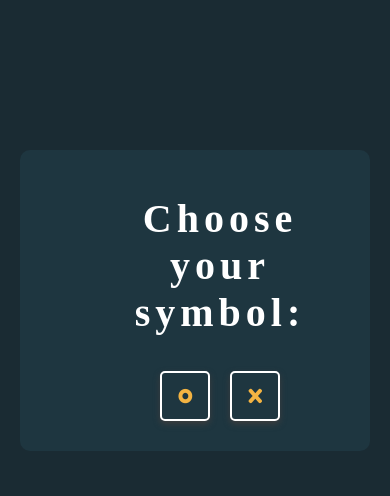
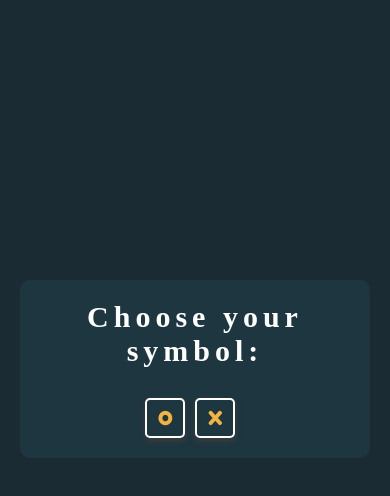
Before and after one commit to Vidhanvyrs/TicTacToe, a React (Create React App) app in the folder src/: page / in a window 390 px wide. Shown: the top 496 px of the page. Built offline with nearby package versions, Linux system fonts and the light colour scheme; a web font is replaced by a local one.

Commit message:
alert css mobile view added

```diff
--- a/src/Alert.css
+++ b/src/Alert.css
@@ -55,3 +55,27 @@
   color: rgb(30, 54, 64);
   background-color: rgb(243, 179, 66);
 }
+/* Target screens smaller than 768px */
+@media (max-width: 768px) {
+  .alert {
+    margin-top: 280px; /* Reduce margin from top for better placement */
+    padding: 20px; /* Reduce padding for better spacing on smaller screens */
+
+    .alertion {
+      font-size: 30px; /* Adjust font size for better readability */
+      margin-left: 0; /* Remove left margin for centering */
+      text-align: center;
+      padding: 0px;
+    }
+
+    .foroplayer,
+    .forxplayer {
+      font-size: 18px;
+      margin-top: 30px;
+      width: 40px;
+      height: 40px;
+      margin-left: 0px;
+      margin-right: 10px;
+    }
+  }
+}
```
